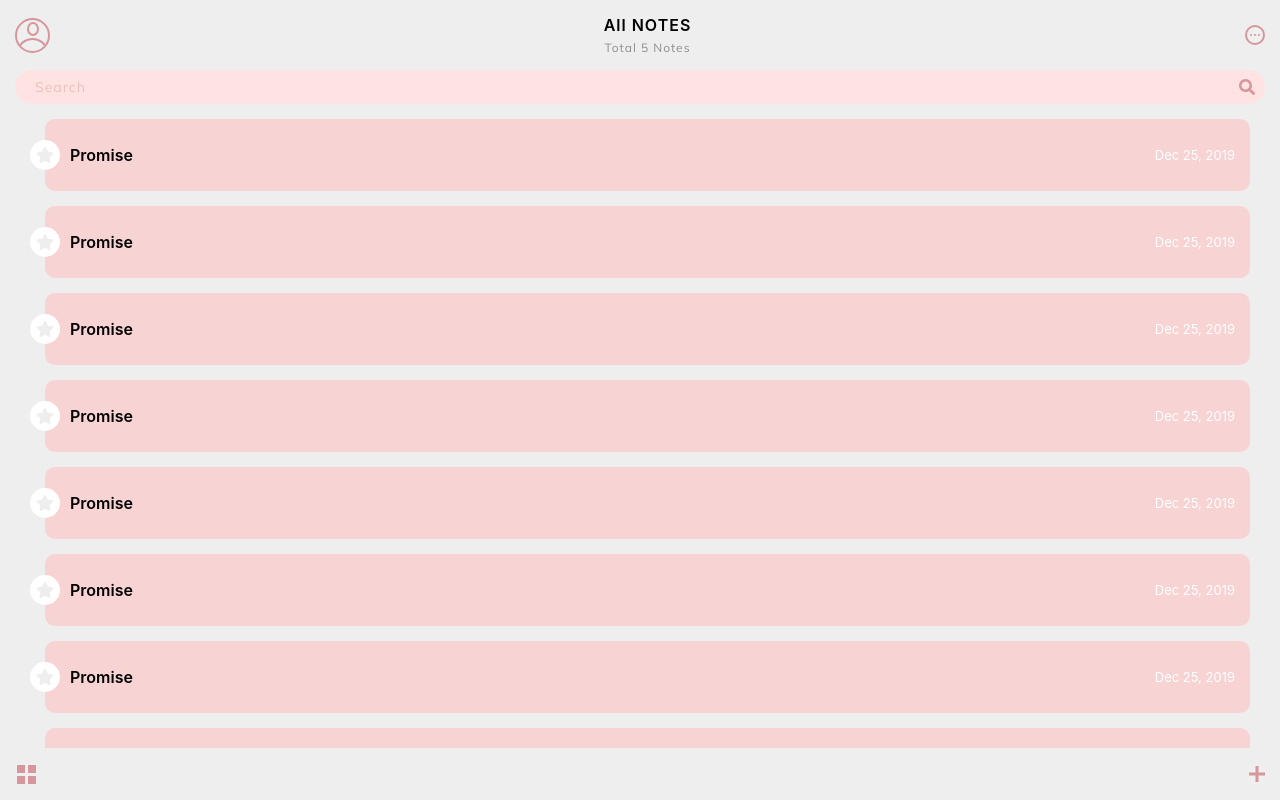
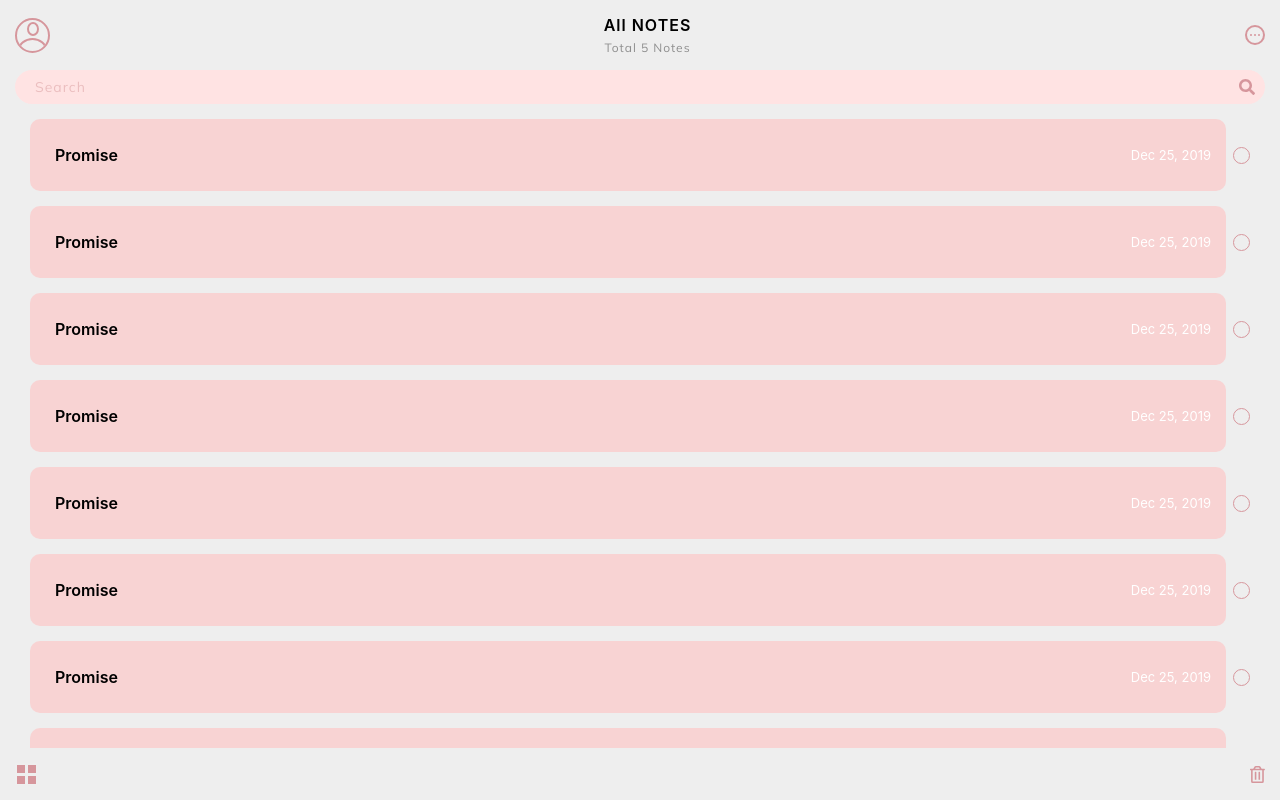
Before and after one commit to jyun1desu/react-note-app, a JavaScript app: page / in a window 1280 px wide. Both pictures are taken after a click on the button 1255 px from the left and 35 px from the top of the page. Built offline with nearby package versions, Linux system fonts and the light colour scheme; the HTML template or start-up script is replaced by a standard one.

Commit message:
切換新增/刪除模式

```diff
--- a/package.json
+++ b/package.json
@@ -4,6 +4,7 @@
   "private": true,
   "dependencies": {
     "@fortawesome/fontawesome-svg-core": "^1.2.32",
+    "@fortawesome/free-regular-svg-icons": "^5.15.1",
     "@fortawesome/free-solid-svg-icons": "^5.15.1",
     "@fortawesome/react-fontawesome": "^0.1.14",
     "@testing-library/jest-dom": "^5.11.8",
--- a/src/components/Home/editListButton.js
+++ b/src/components/Home/editListButton.js
@@ -1,5 +1,9 @@
 import styled from 'styled-components';
 import { color } from '../../style/color';
+//redux
+import { connect } from 'react-redux';
+import { toggleDeleteMode } from '../../redux/actions'
+import { useDispatch } from 'react-redux';
 
 const Button = styled.button`
     display: inline-block;
@@ -24,9 +28,13 @@ const Button = styled.button`
 
 `
 
-const button = () => {
+const EditButton = (props) => {
+    const dispatch = useDispatch();
+    function toggleMode(){
+        dispatch(toggleDeleteMode());
+    }
     return (
-        <Button>
+        <Button onClick={()=>toggleMode()}>
             <div className="pattern">
                 <span className="dot"></span>
                 <span className="dot"></span>
@@ -36,4 +44,11 @@ const button = () => {
     );
 }
 
-export default button;
+const mapStateToProps = state => ({
+    isDeleteMode: state.deleteMode
+})
+
+export default connect(
+    mapStateToProps,
+    toggleDeleteMode
+)(EditButton);
--- a/src/components/Home/handleNoteAmountButton.js
+++ b/src/components/Home/handleNoteAmountButton.js
@@ -1,8 +1,12 @@
 import styled from 'styled-components';
 import { color } from '../../style/color';
+import { FontAwesomeIcon } from '@fortawesome/react-fontawesome'
+import { faTrashAlt } from '@fortawesome/free-regular-svg-icons'
+import { connect } from 'react-redux';
 
 const Button = styled.button`
-    .button_icon{
+    .plus_icon{
+        display: ${props=>props.isDeleteMode?'none':'block'};
         position: relative;
         width: 16px;
         height: 16px;
@@ -20,13 +24,19 @@ const Button = styled.button`
             }
         }
     }
+    .delete_icon{
+        display: ${props=>props.isDeleteMode?'block':'none'};
+        color: ${color.line_color};
+        font-size: 17px;
+    }
 `
 
 
-const button = (props) => {
+const HandleButton = (props) => {
     return (
-        <Button>
-            <div className="button_icon plus">
+        <Button isDeleteMode={props.isDeleteMode}>
+            <FontAwesomeIcon icon={faTrashAlt} className="delete_icon" />
+            <div className="plus_icon">
                 <span className="line horizantal"></span>
                 <span className="line vertical"></span>
             </div>
@@ -34,4 +44,10 @@ const button = (props) => {
     );
 }
 
-export default button;
+const mapStateToProps = state => ({
+    isDeleteMode: state.deleteMode
+})
+
+export default connect(
+    mapStateToProps
+)(HandleButton);
--- a/src/components/Home/note.js
+++ b/src/components/Home/note.js
@@ -105,11 +105,27 @@ const Note = styled.li`
         }
     }
 
+    &.deleted_mode{
+        .primary_mark{
+            display: none;
+        }
+        .note_info{
+            margin-left: 0;
+        }
+        .deleted_select{
+            width: 15px;
+            height: 15px;
+            border: 1px solid ${color.line_color};
+            border-radius: 50%;
+            margin-left: 7px;
+        }
+    }
+
 `
 
 const note = (props) => {
     return (
-            <Note className={props.nowMode==='gallery'?'gallery_mode':''}>
+            <Note className={`${props.nowMode==='gallery'?'gallery_mode':''} ${props.isDeletedMode?'deleted_mode':''}`}>
                 <div className="primary_mark">
                     <FontAwesomeIcon icon={faStar} className="icon" />
                 </div>
@@ -121,6 +137,7 @@ const note = (props) => {
                     </div>
                     <span className="note_made_date">Dec 25, 2019</span>
                 </div>
+                <span className="deleted_select"></span>
             </Note>
     );
 }
--- a/src/components/Home/notelist.js
+++ b/src/components/Home/notelist.js
@@ -2,6 +2,7 @@ import Note from './note';
 import styled from 'styled-components';
 //redux
 import { connect } from 'react-redux';
+
 
 const List = styled.ul`
     list-style: none;
@@ -18,21 +19,23 @@ const List = styled.ul`
 const NoteList = (props) => {
     return (
         <List className={props.nowMode==='gallery'?'gallery_mode':''}>
-            <Note nowMode={props.nowMode}/>
-            <Note nowMode={props.nowMode}/>
-            <Note nowMode={props.nowMode}/>
-            <Note nowMode={props.nowMode}/>
-            <Note nowMode={props.nowMode}/>
-            <Note nowMode={props.nowMode}/>
-            <Note nowMode={props.nowMode}/>
-            <Note nowMode={props.nowMode}/>
-            <Note nowMode={props.nowMode}/>
+            <Note nowMode={props.nowMode} isDeletedMode={props.isDeletedMode} />
+            <Note nowMode={props.nowMode} isDeletedMode={props.isDeletedMode} />
+            <Note nowMode={props.nowMode} isDeletedMode={props.isDeletedMode} />
+            <Note nowMode={props.nowMode} isDeletedMode={props.isDeletedMode} />
+            <Note nowMode={props.nowMode} isDeletedMode={props.isDeletedMode} />
+            <Note nowMode={props.nowMode} isDeletedMode={props.isDeletedMode} />
+            <Note nowMode={props.nowMode} isDeletedMode={props.isDeletedMode} />
+            <Note nowMode={props.nowMode} isDeletedMode={props.isDeletedMode} />
+            <Note nowMode={props.nowMode} isDeletedMode={props.isDeletedMode} />
+            <Note nowMode={props.nowMode} isDeletedMode={props.isDeletedMode} />
         </List>
     );
 }
 
 const mapStateToProps = state => ({
-    nowMode: state.listMode
+    nowMode: state.listMode,
+    isDeletedMode: state.deleteMode
 })
 
 export default connect(
--- a/src/redux/actionTypes.js
+++ b/src/redux/actionTypes.js
@@ -1 +1,2 @@
 export const CHANGE_MODE = 'CHANGE_MODE';
+export const TOGGLE_DELETE_MODE = 'TOGGLE_DELETE_MODE';
--- a/src/redux/actions.js
+++ b/src/redux/actions.js
@@ -1,8 +1,13 @@
 import {
-    CHANGE_MODE
+    CHANGE_MODE,
+    TOGGLE_DELETE_MODE
 } from "./actionTypes";
 
 export const changeListMode = (mode) => ({
     type: CHANGE_MODE,
     payload: {mode}
 });
+
+export const toggleDeleteMode = () => ({
+    type: TOGGLE_DELETE_MODE,
+});
--- /dev/null
+++ b/src/redux/reducers/deleteMode.js
@@ -0,0 +1,18 @@
+import {
+    TOGGLE_DELETE_MODE
+} from "../actionTypes";
+
+const initialState = false;
+
+const deleteMode = (state = initialState, action) => {
+    switch (action.type) {
+        case TOGGLE_DELETE_MODE: {
+            return !state;
+        }
+        default: {
+            return state;
+        }
+    }
+};
+
+export default deleteMode;
--- a/src/redux/reducers/index.js
+++ b/src/redux/reducers/index.js
@@ -1,4 +1,5 @@
 import { combineReducers } from "redux";
 import listMode from "./listMode";
+import deleteMode from "./deleteMode";
 
-export default combineReducers({ listMode });
+export default combineReducers({ listMode,deleteMode });
```
Also changed, not shown: 2 other files (tests, documents, lock files or other folders).
